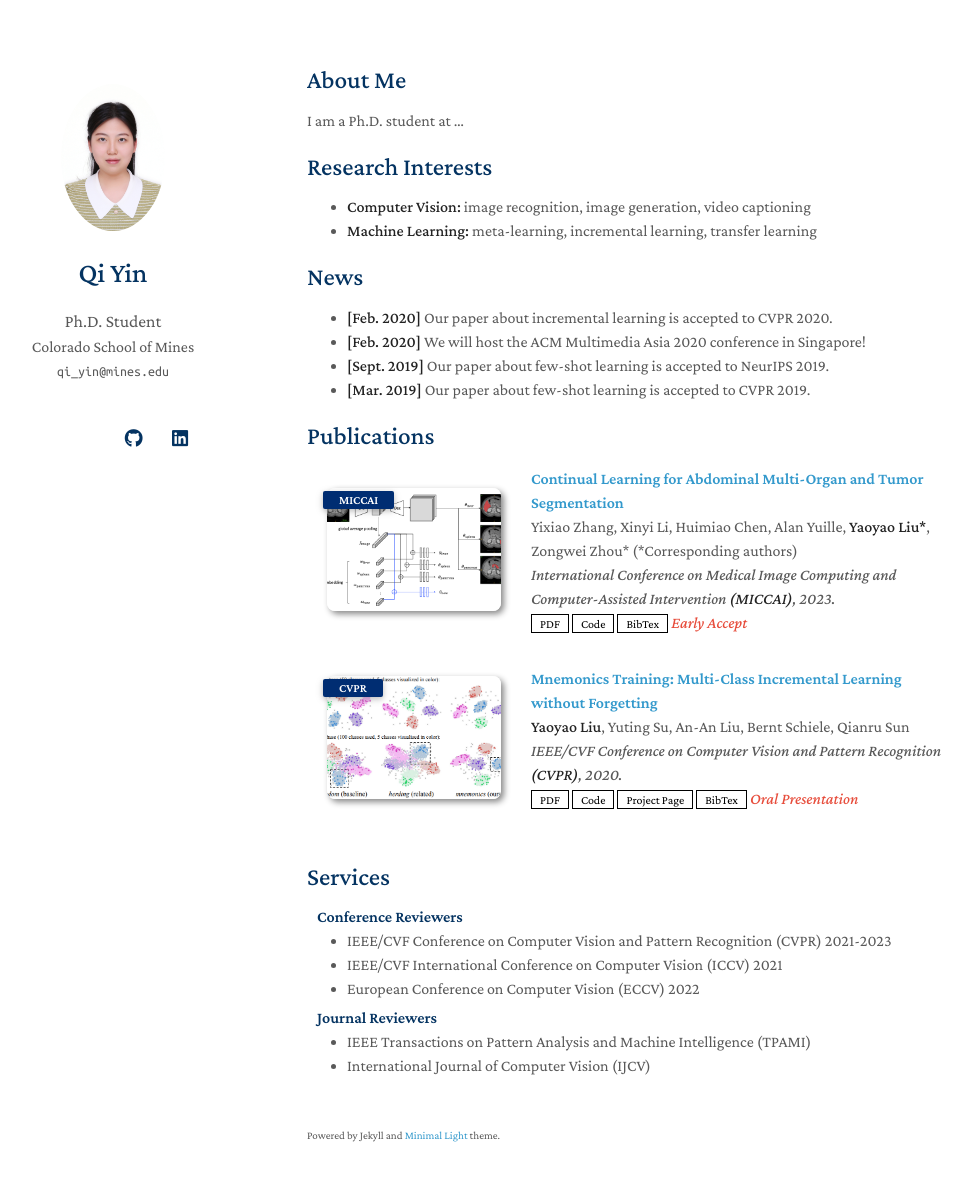
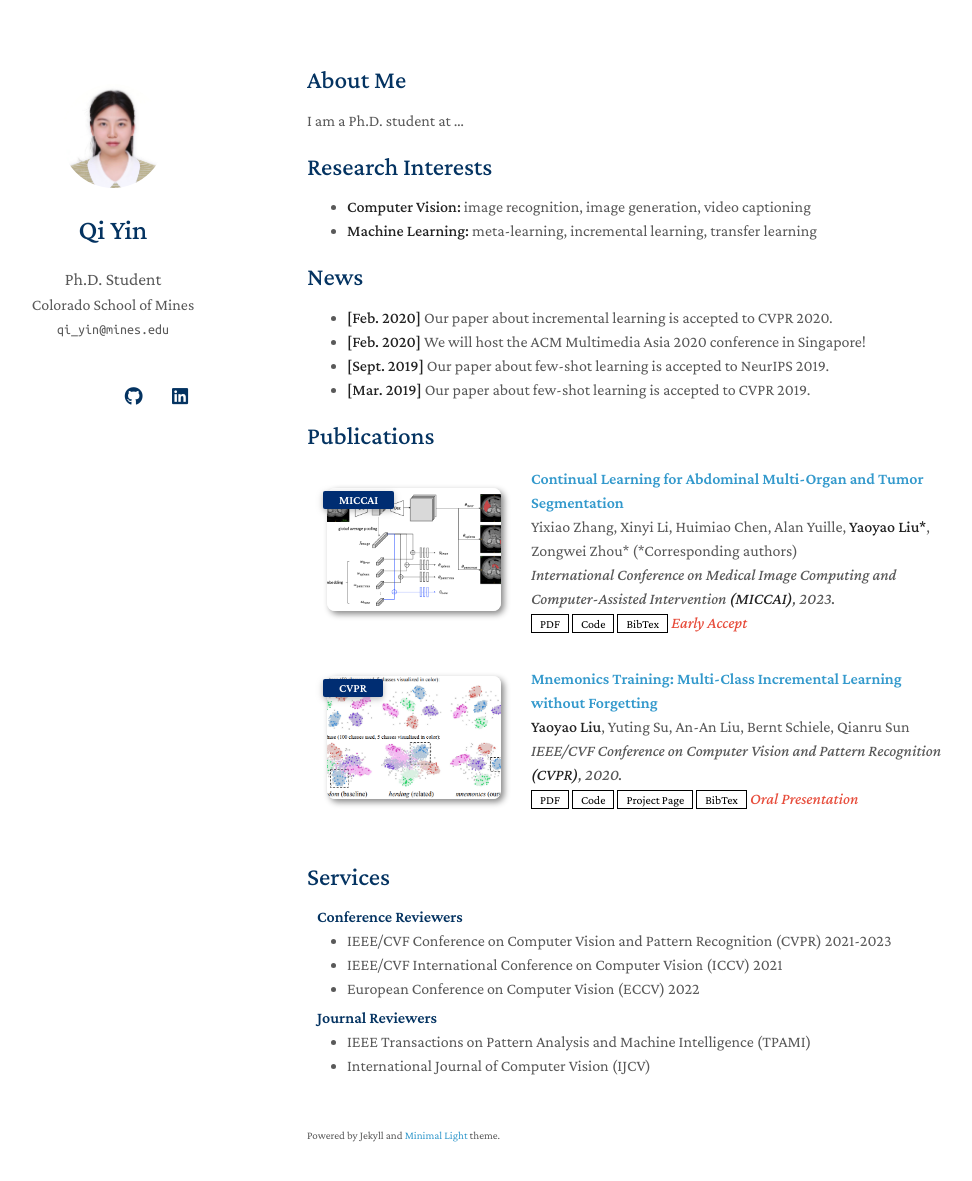
Before and after one commit to Qiii04/Qiyin.github.io, a Jekyll site: the page built from index.md, in a window 1280 px wide and 1216 px high. Shown: the top 1181 px of the window, without its empty margins (163-1135 px from the left). Built offline with Jekyll 4.4.1, drawn with Linux system fonts in a browser that asks for light colours; a style sheet for code colours, icons or effects is not loaded; our own code applies the rules of GitHub Pages for plain Markdown files.

Commit message:
Update _config.yml

```diff
--- a/_config.yml
+++ b/_config.yml
@@ -20,7 +20,7 @@ linkedin: https://www.linkedin.com/in/qi-yin-3174502b5/
 
 # Images (e.g., your profile picture and your website's favicon)
 # "favicon" and "favicon_dark" are used for the light and dark modes, respectively.
-avatar: ./assets/img/IMG.JPG
+avatar: ./assets/img/IMG_3232.jpg
 favicon: ./assets/img/favicon.png
 favicon_dark: ./assets/img/favicon-dark.png
 
```
